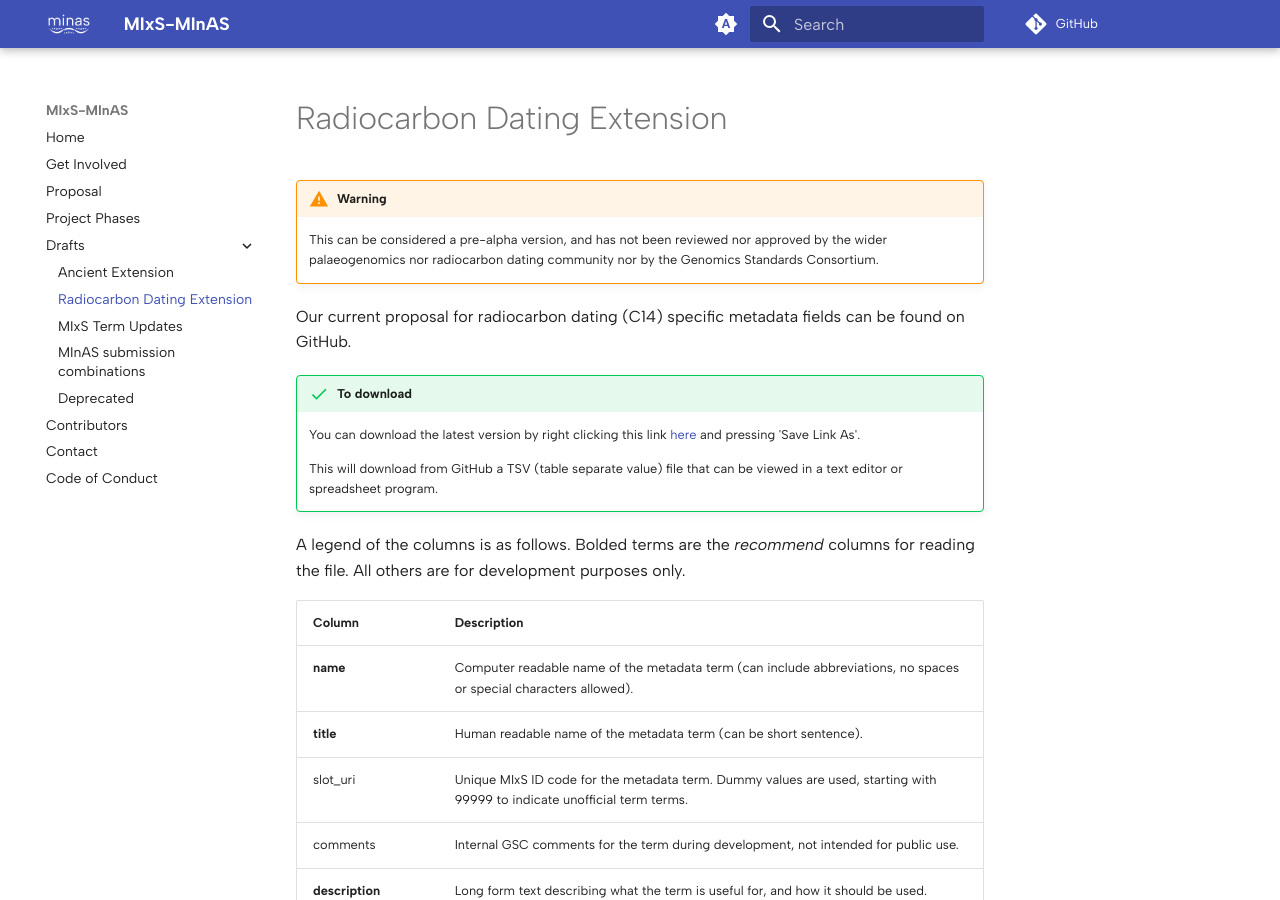
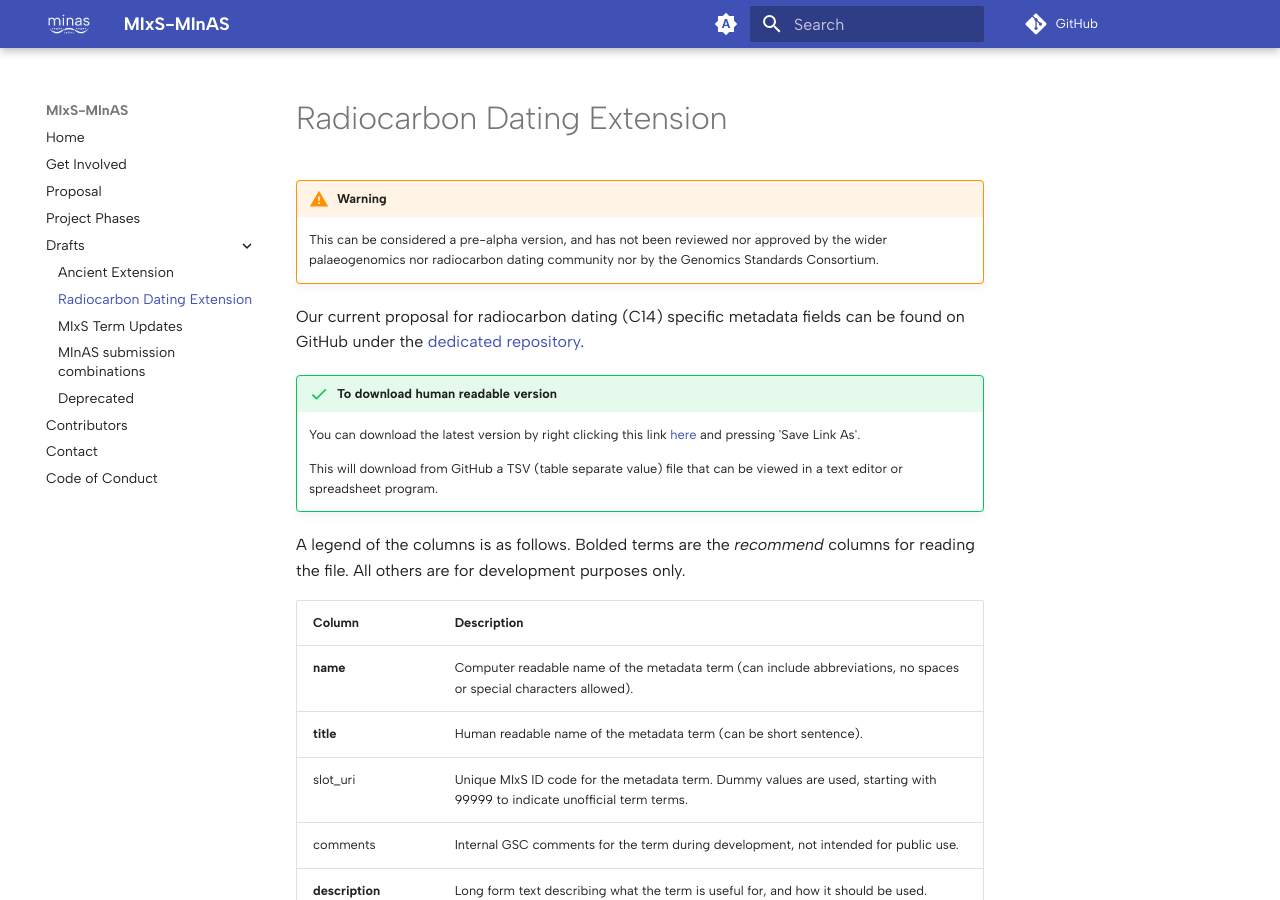
Before and after one commit to MIxS-MInAS/MIxS-MInAS.github.io, an MkDocs documentation site: the page built from docs/drafts/radiocarbon-dating-extension.md, in a window 1280 px wide and 900 px high. Built offline with MkDocs 1.6.1 and Material for MkDocs 9.7.7, drawn with Linux system fonts in a browser that asks for light colours; comment, search, counter and statistics services are not loaded.

Commit message:
Add links to the dedicated repsotiory

```diff
--- a/docs/drafts/radiocarbon-dating-extension.md
+++ b/docs/drafts/radiocarbon-dating-extension.md
@@ -4,9 +4,9 @@
 
     This can be considered a pre-alpha version, and has not been reviewed nor approved by the wider palaeogenomics nor radiocarbon dating community nor by the Genomics Standards Consortium.
 
-Our current proposal for radiocarbon dating (C14) specific metadata fields can be found on GitHub.
+Our current proposal for radiocarbon dating (C14) specific metadata fields can be found on GitHub under the [dedicated repository](https://github.com/MIxS-MInAS/extension-radiocarbon-dating).
 
-!!! success "To download"
+!!! success "To download human readable version"
 
     You can download the latest version by right clicking this link [here](https://github.com/MIxS-MInAS/extension-radiocarbon-dating/raw/main/project/class-model-tsvs/RadiocarbonDating.tsv) and pressing 'Save Link As'.
 
```
Also changed, not shown: docs/drafts/ancient-extension.md (+1 -1 lines).
